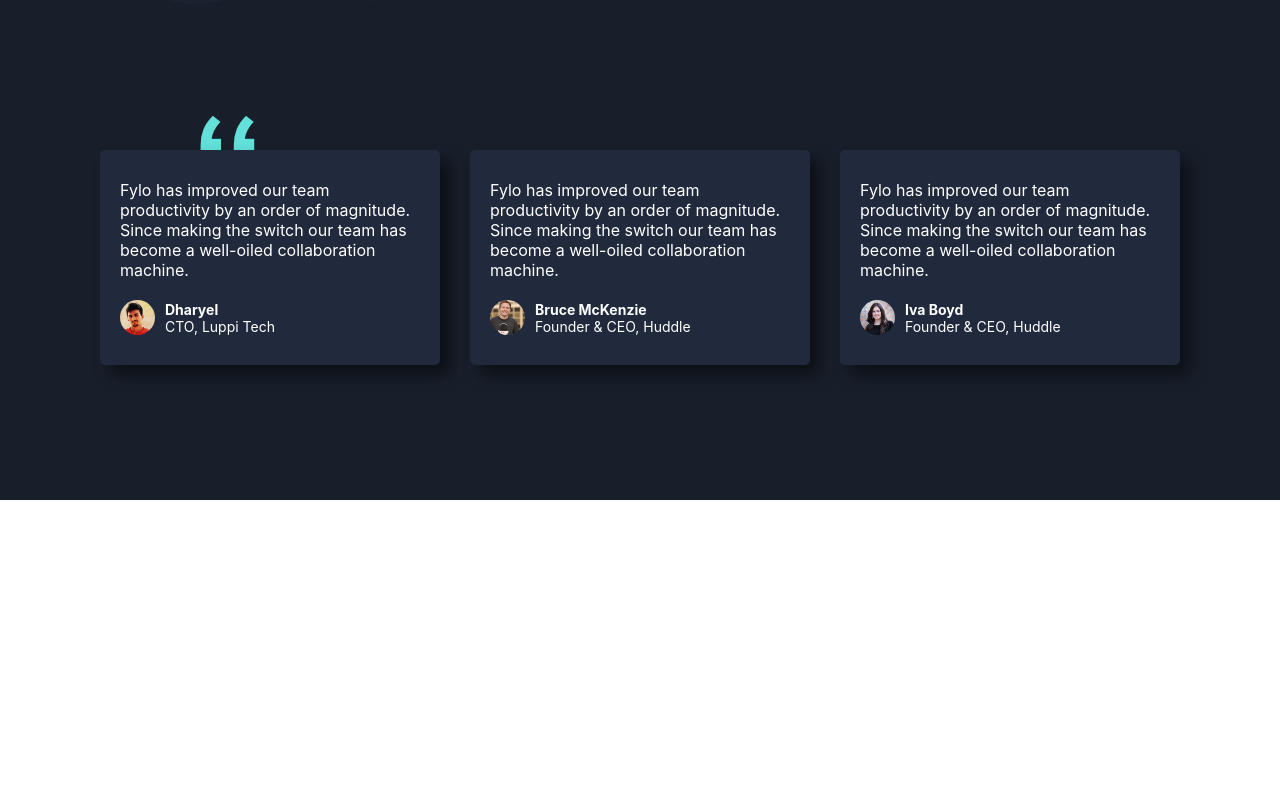
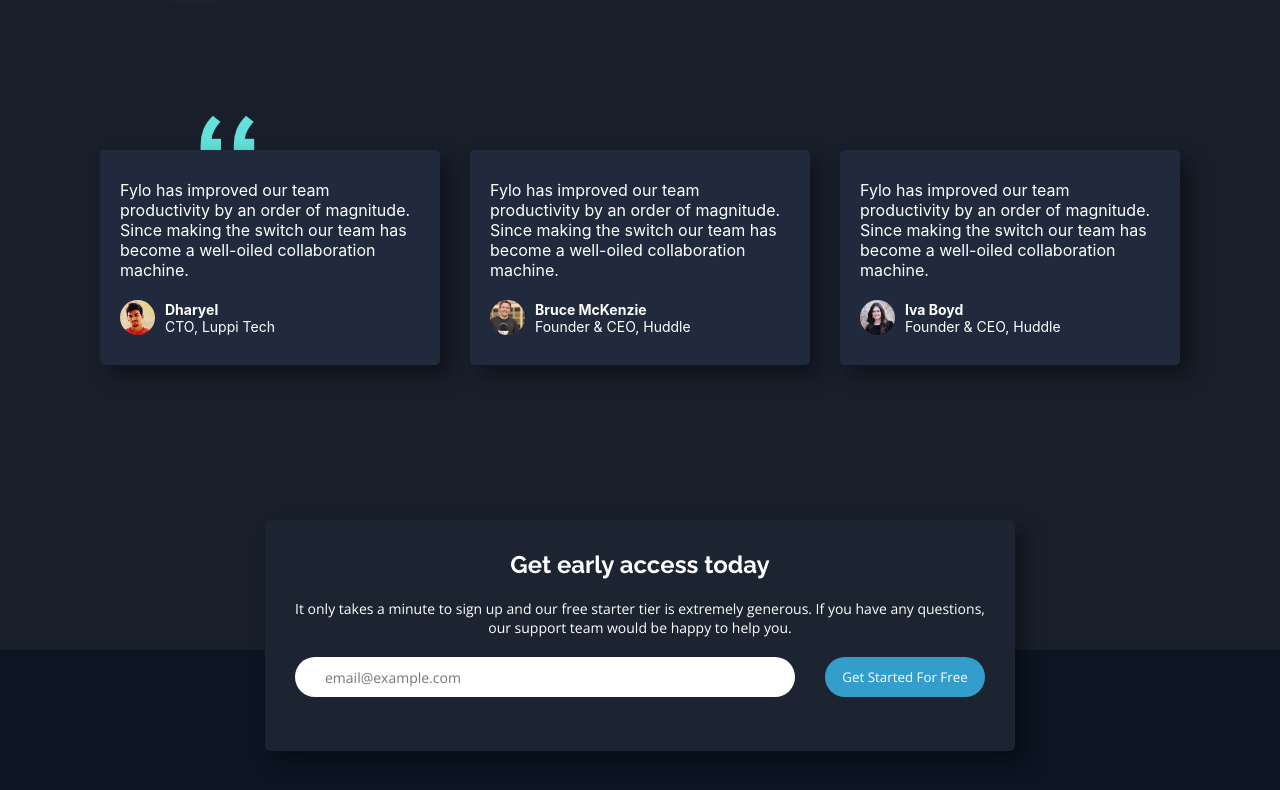
Before and after one commit to dharyel/fylo, a React (Create React App) app: page / in a window 1280 px wide. Shown: the part 1716-2506 px from the top of the page. Before the commit the page ends 2216 px from the top, so only its background shows below. Built offline with nearby package versions, Linux system fonts and the light colour scheme.

Commit message:
adicionado o componente SignUp e suas estilizações

```diff
--- a/src/components/Header/index.tsx
+++ b/src/components/Header/index.tsx
@@ -15,7 +15,7 @@
                 <NavLinkUl>
                     <NavLinkLi><NavLinkA href="#features">Features</NavLinkA></NavLinkLi>
                     <NavLinkLi><NavLinkA href="#team">Team</NavLinkA></NavLinkLi>
-                    <NavLinkLi><NavLinkA href="#">Sign In</NavLinkA></NavLinkLi>
+                    <NavLinkLi><NavLinkA href="#signup">Sign Up</NavLinkA></NavLinkLi>
                 </NavLinkUl>
             </Nav>
         </Container>
--- /dev/null
+++ b/src/components/SignUp/index.tsx
@@ -0,0 +1,57 @@
+import {useState} from 'react';
+
+import {
+    Container,
+    SignUpBox,
+    EmailInput,
+    EmailForm,
+    InvalidEmailText,
+    SignUpButton,
+    Text,
+    Title
+ } from './styles';
+
+export const SignUp = () => {
+    const [showEmailErrorTxt,setShowEmailErrorTxt] = useState<'visible' | 'hidden'>('hidden');
+    const [emailText, setEmailText] = useState('');
+
+    const checkValidEmail = (email: string) => {
+        //simpliest email validation, only to show the error msg
+        if (!email.includes('@')) return false;
+
+        return true;
+    }
+
+    const handleEmailChange = (event: React.ChangeEvent<HTMLInputElement>) => {
+        setEmailText(event.target.value);
+    }
+
+    const handleSubmitForm = (event: React.FormEvent<HTMLFormElement>) => {
+        event.preventDefault();
+
+        if (checkValidEmail(emailText.trim())){
+            setShowEmailErrorTxt('hidden');
+        } else {
+            setShowEmailErrorTxt('visible');
+        }
+
+        setEmailText('');
+    }
+
+    return (
+        <Container id="signup">
+            <SignUpBox>
+                <Title>Get early access today</Title>
+                <Text>
+                    It only takes a minute to sign up and our free starter tier is extremely generous.
+                    If you have any questions, our support team would be happy to help you.
+                </Text>
+                <EmailForm id="emailInput" onSubmit={handleSubmitForm}>
+                    <EmailInput onChange={handleEmailChange} value={emailText} />
+                    <SignUpButton>Get Started For Free</SignUpButton>
+                </EmailForm>
+                <InvalidEmailText showEmailErrorTxt={showEmailErrorTxt}>Please, enter a valid e-mail address.</InvalidEmailText>
+            </SignUpBox>
+        </Container>
+    );
+}
--- /dev/null
+++ b/src/components/SignUp/styles.ts
@@ -0,0 +1,120 @@
+import styled from 'styled-components';
+
+interface InvalidEmailTextProps {
+    showEmailErrorTxt: 'visible' | 'hidden';
+}
+
+export const Container = styled.div`
+    width: 100%;
+
+    background-color: ${({theme}) => theme.colors.background4};
+
+    display: flex;
+    justify-content: center;
+`;
+
+export const SignUpBox = styled.div`
+    width: 100%;
+    max-width: 750px;
+
+    padding: 30px;
+
+    background-color: ${({theme}) => theme.colors.background2};
+
+    position: relative;
+    bottom: 130px;
+
+    border-radius: 5px;
+    box-shadow: 10px 10px 20px rgba(0,0,0,0.4);
+
+    display: flex;
+    justify-content: center;
+    align-items: center;
+    flex-direction: column;
+
+    text-align: center;
+
+`;
+
+export const Title = styled.h1`
+    margin-bottom: 20px;
+
+    font-family: ${({theme}) => theme.fonts.family.raleway};
+    color: ${({theme}) => theme.colors.text};
+    font-size: 24px;
+`;
+
+export const Text = styled.p`
+    margin-bottom: 20px;
+
+    font-family: ${({theme}) => theme.fonts.family.openSans};
+    color: ${({theme}) => theme.colors.text};
+    font-size: 14px;
+`;
+
+export const EmailForm = styled.form`
+    width: 100%;
+
+    display: flex;
+    justify-content: space-between;
+    align-items: center;
+`;
+
+export const EmailInput = styled.input.attrs({
+    type:"email",
+    placeholder: 'email@example.com',
+})`
+    width: 500px;
+    height: 40px;
+    padding: 10px 30px;
+    margin-right: 10px;
+
+    border: 0px;
+    border-radius: 40px;
+    background-color: ${({theme}) => theme.colors.text};
+    color: black;
+    font-family: ${({theme}) => theme.fonts.family.openSans};
+
+    font-size: 14px;
+
+    :invalid {
+        color: red;
+    }
+
+    :valid {
+        color: darkgreen;
+    }
+`;
+
+export const InvalidEmailText = styled.label<InvalidEmailTextProps>`
+    visibility: ${(props) => props.showEmailErrorTxt};
+
+    margin-top: 5px;
+    font-family: ${({theme}) => theme.fonts.family.openSans};
+    color: ${({theme}) => theme.colors.error};
+    font-size: 14px;
+
+    align-self: flex-start;
+
+    margin-left: 30px;
+`;
+
+export const SignUpButton = styled.button`
+    width: 160px;
+
+    height: 40px;
+    padding: 10px;
+
+    cursor: pointer;
+    border: 0px;
+    border-radius: 40px;
+    background-color: ${({theme}) => theme.colors.detail2};
+    font-family: ${({theme}) => theme.fonts.family.openSans};
+    color: ${({theme}) => theme.colors.text};
+
+    transition: all 0.5s ease-in-out;
+
+    :hover {
+        background-color: ${({theme}) => theme.colors.detail1};
+    }
+`;
--- a/src/components/Team/styles.ts
+++ b/src/components/Team/styles.ts
@@ -60,7 +60,7 @@
 `;
 
 export const TeamInfoLink = styled.a.attrs({
-    href:`${'#'}`
+    href:`${'#signup'}`
 })`
 
     display: block;
@@ -107,6 +107,7 @@
     width: 100%;
     max-width: 1440px;
     padding: 100px 0px;
+    margin-bottom: 150px;
 
     background-color: ${({theme}) => theme.colors.background3};
     background-image: url(${quoteImg});
--- a/src/components/TeamCard/styles.ts
+++ b/src/components/TeamCard/styles.ts
@@ -13,7 +13,7 @@
     align-items: center;
 
     border-radius: 5px;
-    box-shadow: 10px 10px 15px rgba(0,0,0,0.5);
+    box-shadow: 10px 10px 20px rgba(0,0,0,0.4);
     background-color: ${({theme}) => theme.colors.background1};
     z-index: 1;
 `
--- a/src/pages/Home/index.tsx
+++ b/src/pages/Home/index.tsx
@@ -4,6 +4,7 @@
 
 import { Container } from './styles';
 import { Team } from '../../components/Team';
+import { SignUp } from '../../components/SignUp';
 
 export const Home = () => {
     return (
@@ -12,6 +13,7 @@
             <Hero />
             <Features />
             <Team />
+            <SignUp />
         </Container>
     );
 }
```
